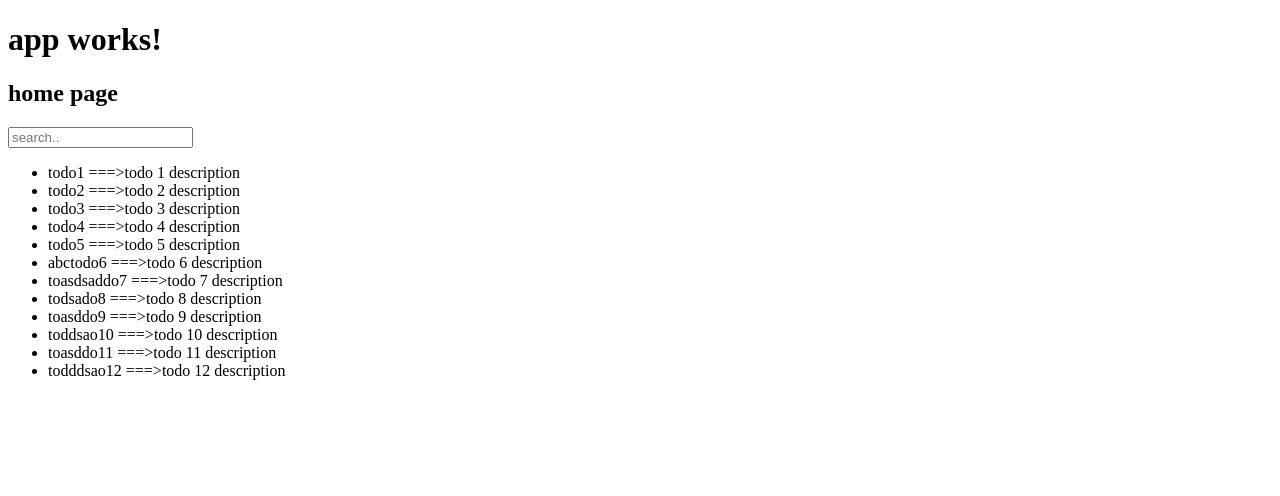
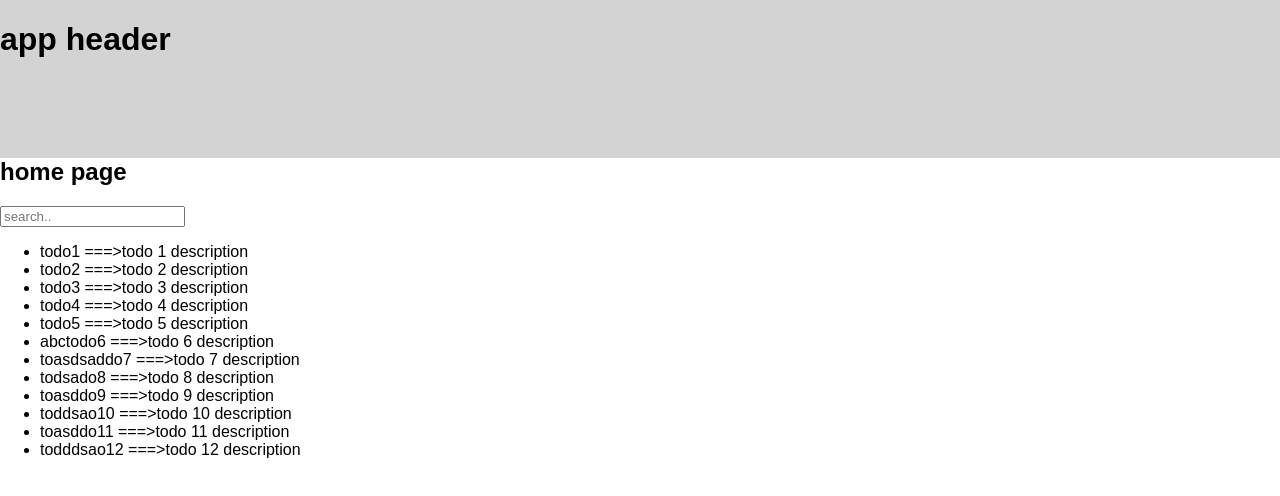
Before and after one commit to sparklingshan/angular4test, an Angular app: page / in a window 1280 px wide. Shown: the top 496 px of the page. Built offline with nearby package versions, Linux system fonts and the light colour scheme.

Commit message:
add a little bit style

```diff
--- a/src/components/app/app.component.css
+++ b/src/components/app/app.component.css
@@ -0,0 +1,16 @@
+#app-container {
+    position: absolute;
+    top: 0;
+    left: 0;
+    width: 100%;
+    height: auto;
+    padding: 0;
+}
+
+.header {
+    background-color: #d3d3d3;
+    height: calc(10vw + 30px);
+    position: absolute;
+    top: 0;
+    width: 100%;
+}
--- a/src/components/app/app.component.html
+++ b/src/components/app/app.component.html
@@ -1,6 +1,8 @@
-<div>
-  <h1>
-    {{title}}
-  </h1>
+<div id="app-container">
+  <div class="header">
+    <h1>
+      {{title}}
+    </h1>
+  </div>
   <app-home></app-home>
 </div>
--- a/src/components/app/app.component.ts
+++ b/src/components/app/app.component.ts
@@ -6,5 +6,5 @@ import { Component } from '@angular/core';
   styleUrls: ['./app.component.css']
 })
 export class AppComponent {
-  title = 'app works!';
+  title = 'app header';
 }
--- a/src/components/home/home.component.css
+++ b/src/components/home/home.component.css
@@ -0,0 +1,4 @@
+#homepage{
+    width: 100%;
+    margin-top: calc(10vw + 30px);
+}
--- a/src/components/home/home.component.html
+++ b/src/components/home/home.component.html
@@ -1,4 +1,4 @@
-<div>
+<div id="homepage">
     <h2>{{title}}</h2>
     <input (keyup)="todoSearch()" [(ngModel)]="todoSearchName" placeholder="search.." />
     <ul>
--- a/src/styles.css
+++ b/src/styles.css
@@ -0,0 +1,5 @@
+html, body{
+    width: 100%;
+    height: 100%;
+    font-family: sans-serif;
+}
```
Also changed, not shown: 1 other file (tests, documents, lock files or other folders).
